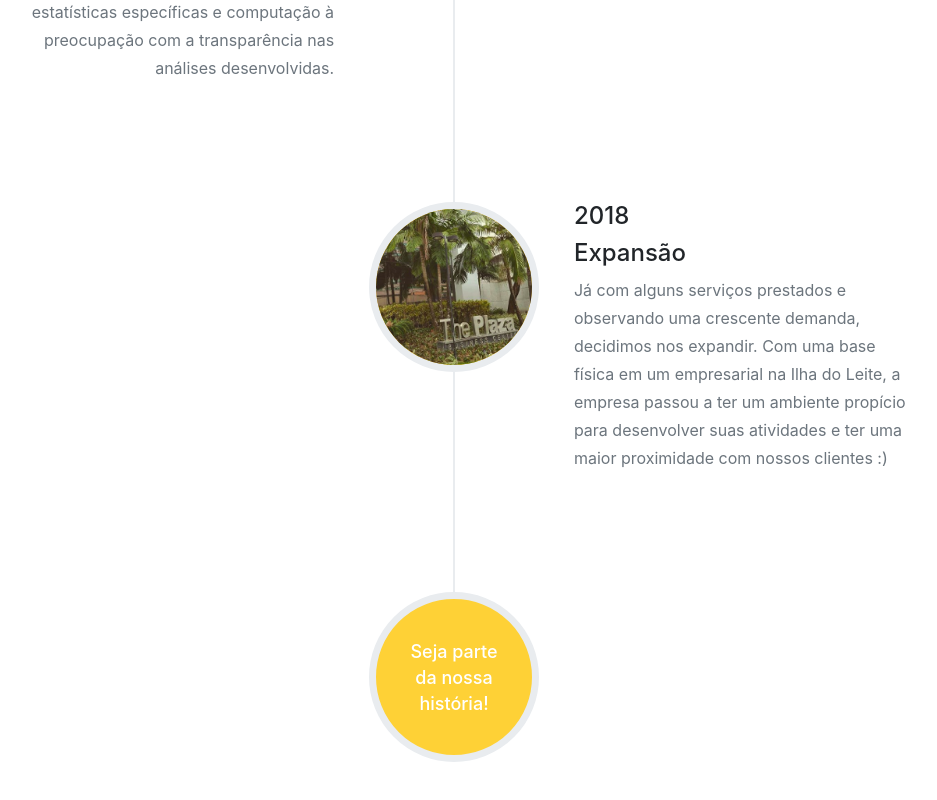
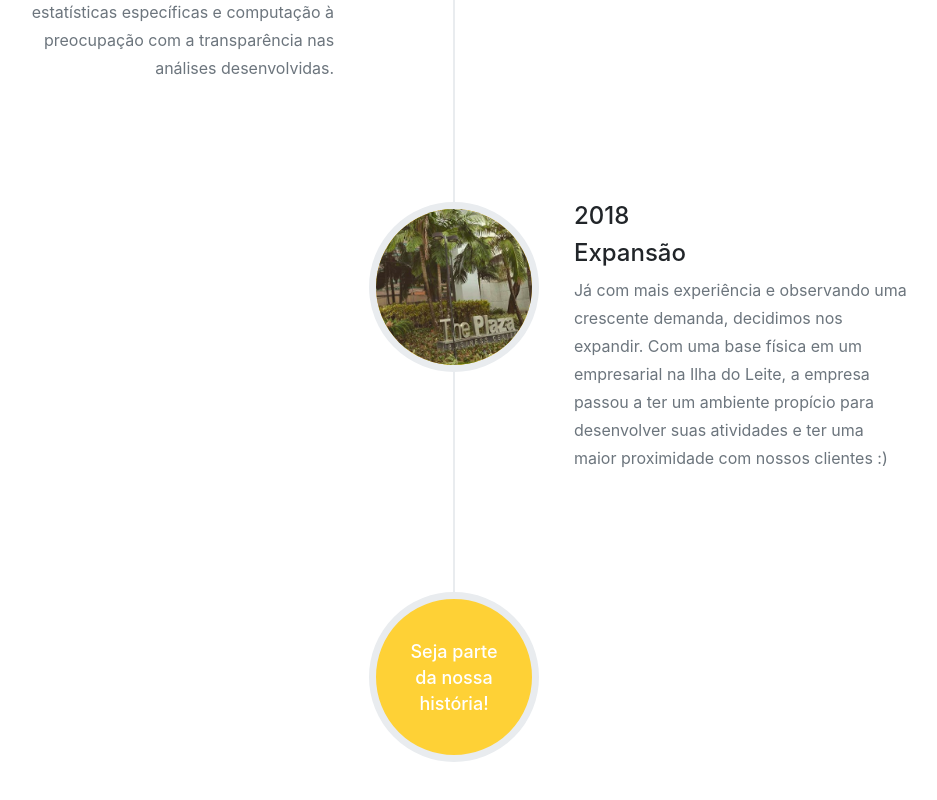
Before and after one commit to analytiqueconsultoria/analytiqueconsultoria.github.io, a website with bundled scripts: page index.html in a window 1280 px wide. Shown: the part 4529-5329 px from the top of the page, without its empty margins (186-1123 px from the left). Built offline with nearby package versions, Linux system fonts and the light colour scheme; a web font is replaced by a local one.

Commit message:
texto historia

```diff
--- a/index.html
+++ b/index.html
@@ -309,7 +309,7 @@
                     <h4 class="subheading">Expansão</h4>
                   </div>
                   <div class="timeline-body">
-                    <p class="text-muted">Já com alguns serviços prestados e observando uma crescente demanda, decidimos nos expandir. Com uma base física em um empresarial na Ilha do Leite, a empresa passou a ter um ambiente propício para desenvolver suas atividades e ter uma maior proximidade com nossos clientes :)</p>
+                    <p class="text-muted">Já com mais experiência e observando uma crescente demanda, decidimos nos expandir. Com uma base física em um empresarial na Ilha do Leite, a empresa passou a ter um ambiente propício para desenvolver suas atividades e ter uma maior proximidade com nossos clientes :)</p>
                   </div>
                 </div>
               </li>
```
